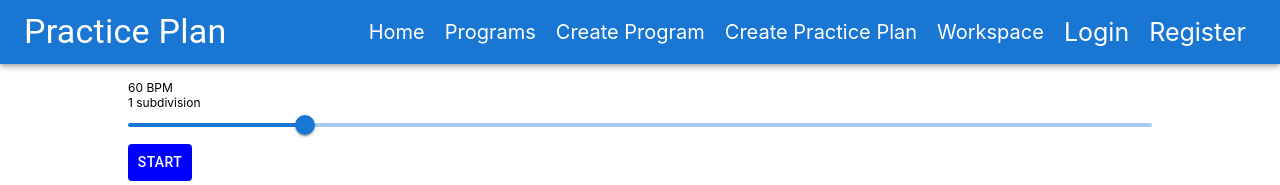
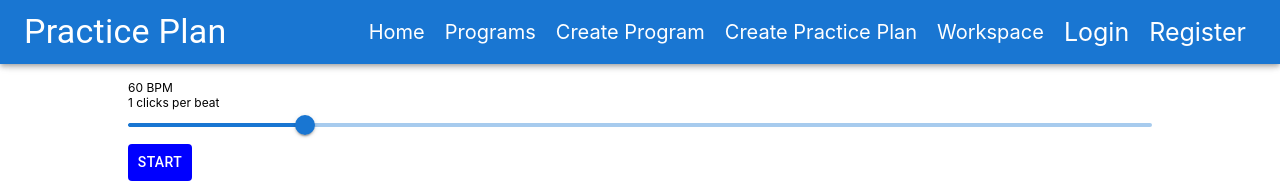
Before and after one commit to shoneriki/mern-practice, a React (Create React App) app in the folder client/: page /workspace in a window 1280 px wide. Shown: the top 185 px of the page. Built offline with nearby package versions, Linux system fonts and the light colour scheme.

Commit message:
updated subdivision UI

```diff
--- a/client/src/components/Metronome.js
+++ b/client/src/components/Metronome.js
@@ -85,7 +85,7 @@ export class Metronome extends Component {
       <Box sx={{ width: "80%" }} className="metronome">
         <Box className="bpm-slider">
           <p>{bpm} BPM</p>
-          <p>{subdivision} subdivision</p>
+          <p>{subdivision} clicks per beat</p>
           <Slider
             type="range"
             min={10}
```
